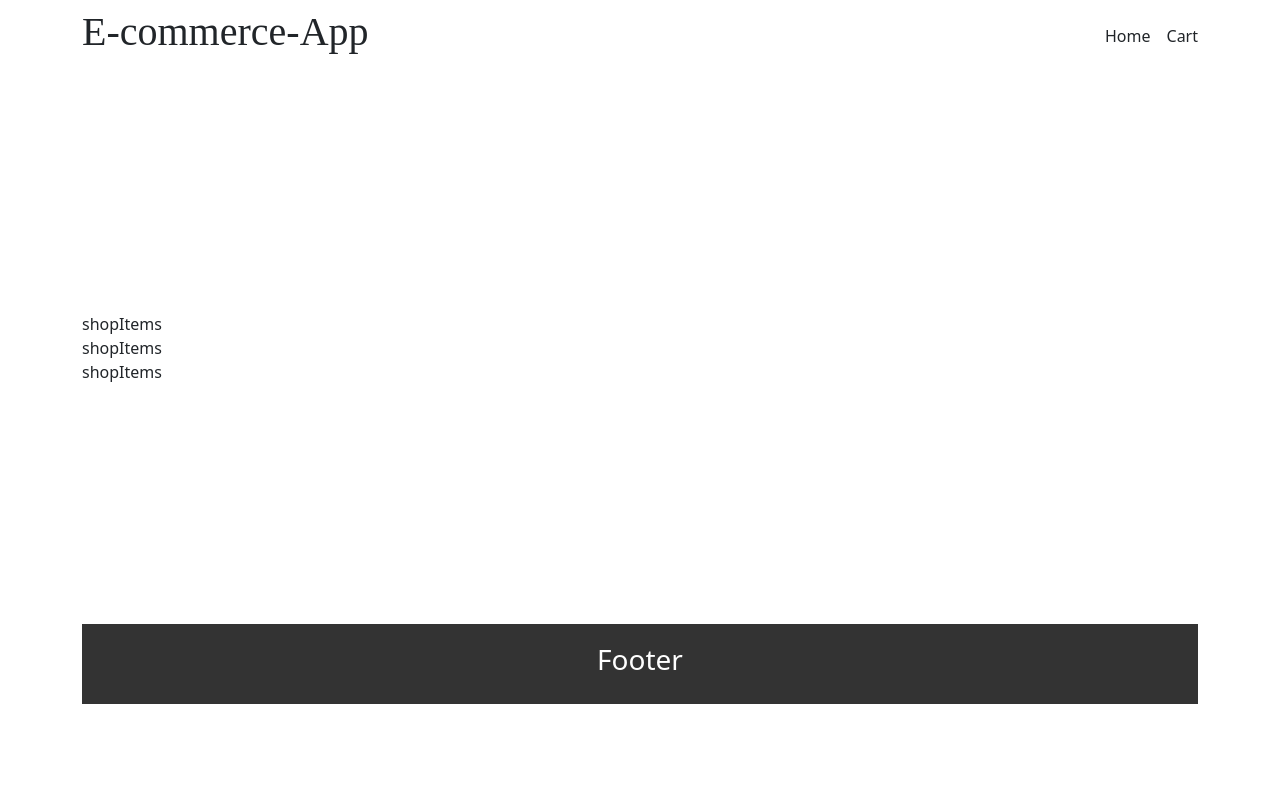
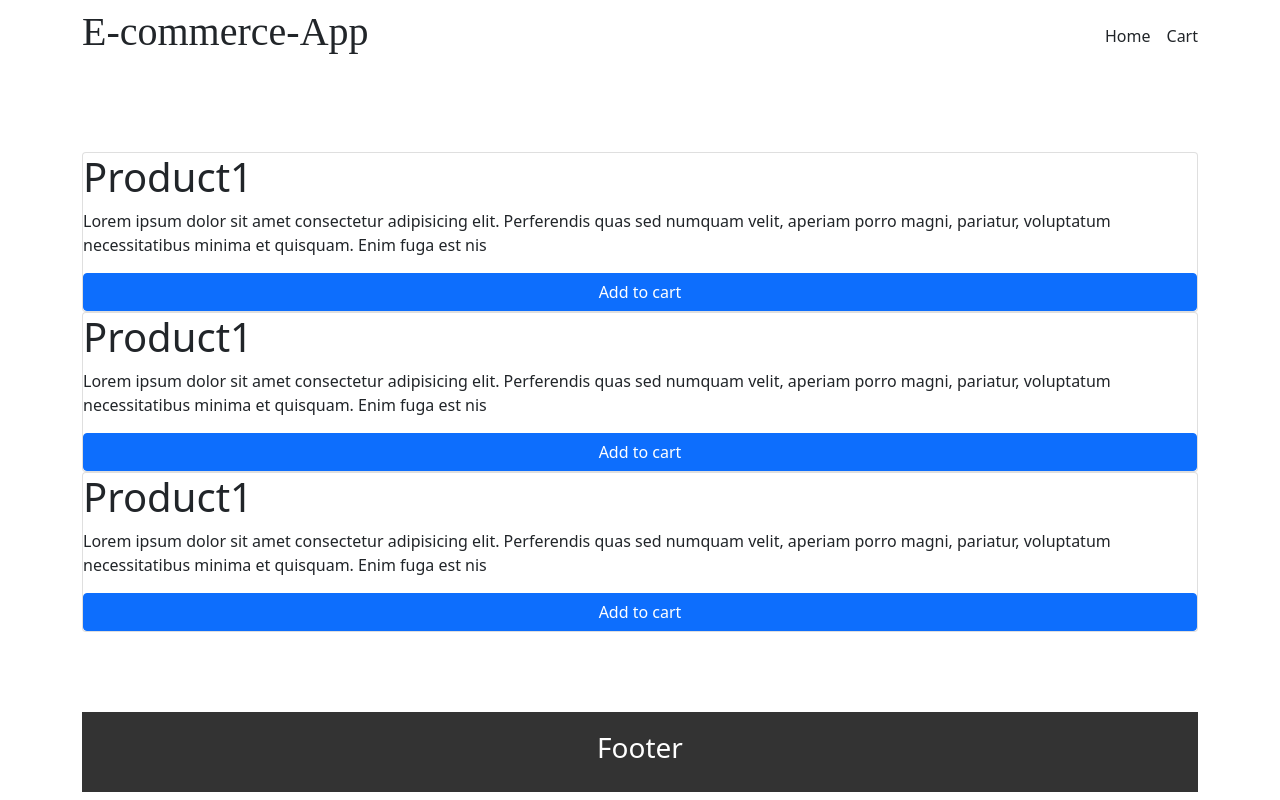
Before and after one commit to Godsheritage/e-commerce-store-app, a React (Create React App) app: page / in a window 1280 px wide. Built offline with nearby package versions, Linux system fonts and the light colour scheme.

Commit message:
feedback List update

```diff
--- a/src/components/ShopItems.tsx
+++ b/src/components/ShopItems.tsx
@@ -7,7 +7,11 @@ interface itemProps {
 
 const shopItems: React.FC<itemProps> = ({items}) => {
   return (
-    <div>shopItems</div>
+    <div className='card'>
+        <h1>{items.name}</h1>
+        <p>{items.description}</p>
+        <button className='btn btn-primary' >Add to cart</button>
+    </div>
   )
 }
 
--- a/src/components/ShopList.tsx
+++ b/src/components/ShopList.tsx
@@ -16,13 +16,13 @@ const ShopList = () => {
         "Lorem ipsum dolor sit amet consectetur adipisicing elit. Perferendis quas sed numquam velit, aperiam porro magni, pariatur, voluptatum necessitatibus minima et quisquam. Enim fuga est nis",
     },
     {
-      id: 1,
+      id: 2,
       name: "Product1",
       description:
         "Lorem ipsum dolor sit amet consectetur adipisicing elit. Perferendis quas sed numquam velit, aperiam porro magni, pariatur, voluptatum necessitatibus minima et quisquam. Enim fuga est nis",
     },
     {
-      id: 1,
+      id: 3,
       name: "Product1",
       description:
         "Lorem ipsum dolor sit amet consectetur adipisicing elit. Perferendis quas sed numquam velit, aperiam porro magni, pariatur, voluptatum necessitatibus minima et quisquam. Enim fuga est nis",
@@ -32,7 +32,7 @@ const ShopList = () => {
   return (
     <div>
       {products.map((item) =>
-        <ShopItems items = {item} />
+        <ShopItems key = {item.id} items = {item} />
       )}
     </div>
   );
--- a/src/index.scss
+++ b/src/index.scss
@@ -10,7 +10,7 @@
   display: flex;
   flex-direction: column;
   justify-content: space-evenly;
-  row-gap: 15rem;
+  row-gap: 5rem;
   .navbar {
     display: flex;
     h1 {
```
